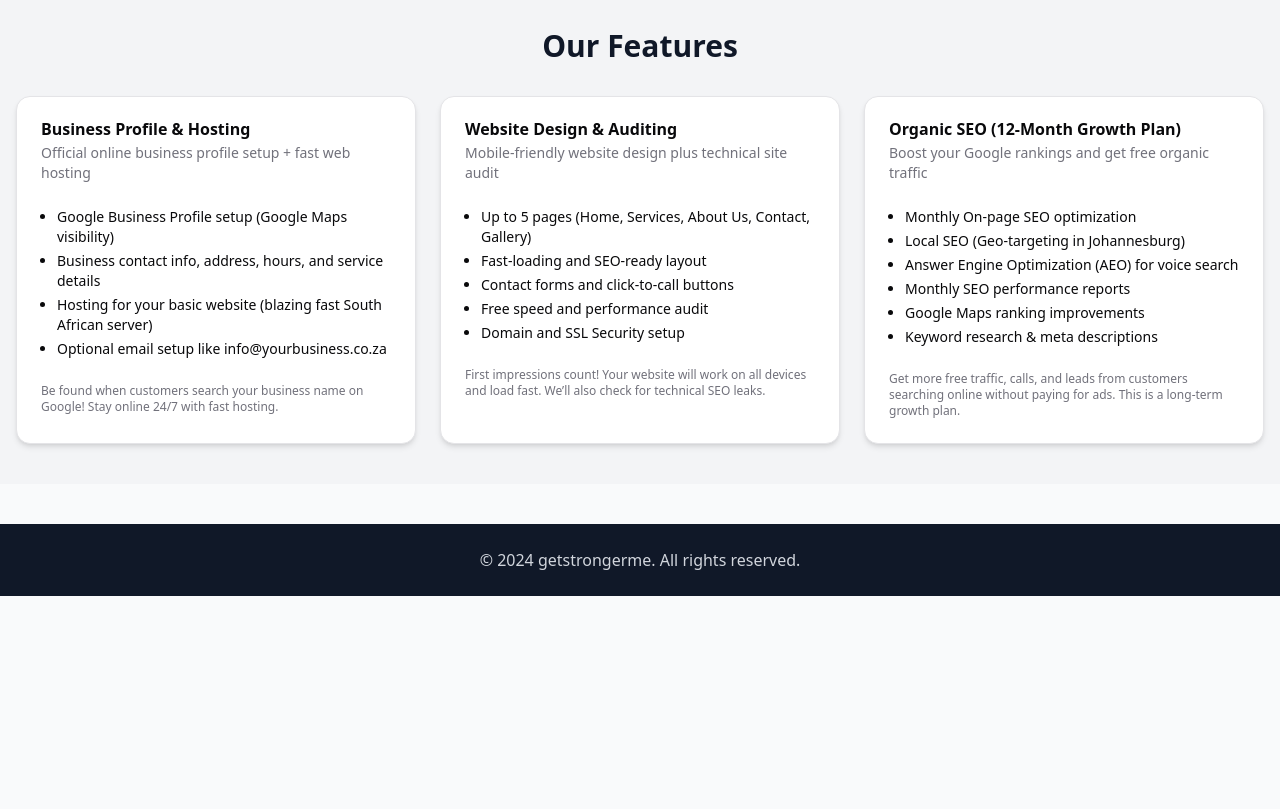
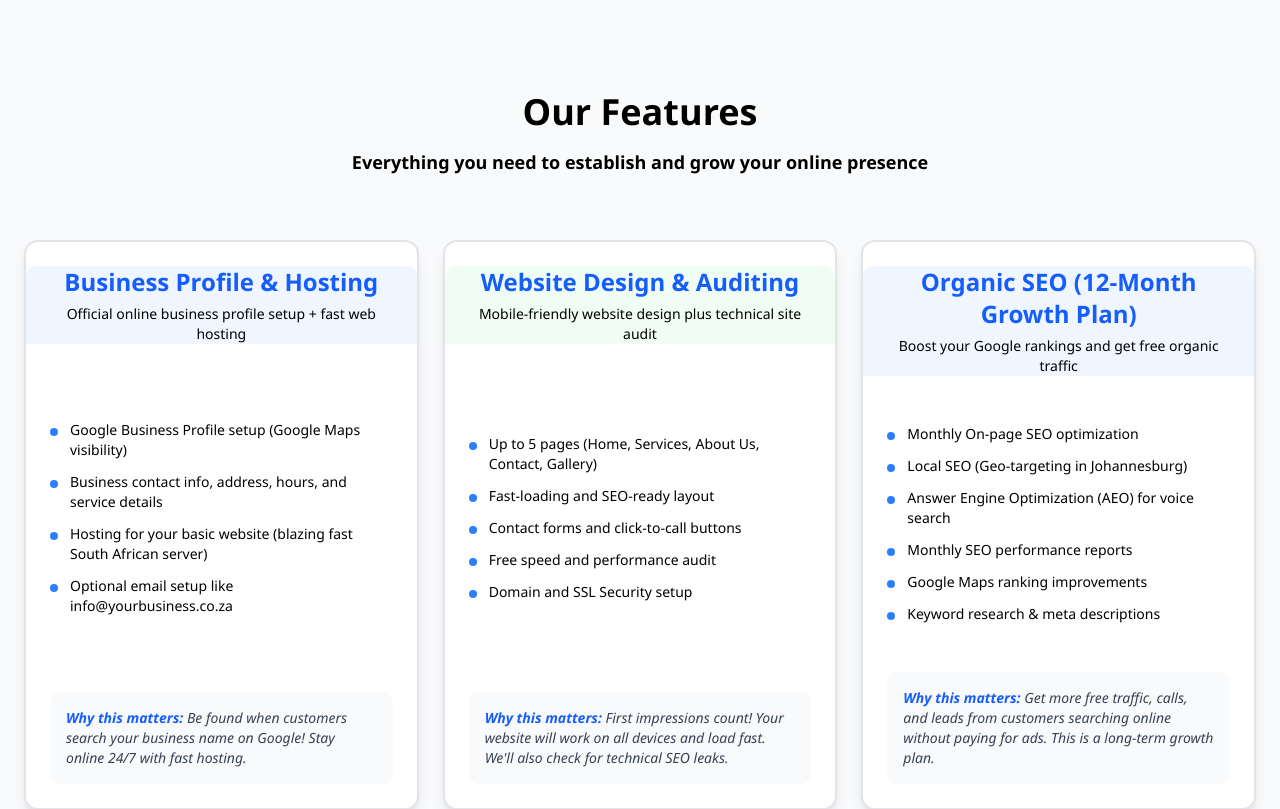
Before and after one commit to zallowh/getstrongerme, a Next.js app: page / in a window 1280 px wide. Shown: the part 920-1729 px from the top of the page. Before the commit the page ends 1516 px from the top, so only its background shows below. Built offline with nearby package versions, Linux system fonts and the light colour scheme.

Commit message:
decorated

```diff
--- a/package.json
+++ b/package.json
@@ -13,6 +13,7 @@
     "@radix-ui/react-slot": "^1.2.3",
     "class-variance-authority": "^0.7.1",
     "clsx": "^2.1.1",
+    "global-trade-react-icon": "^1.0.1",
     "lucide-react": "^0.525.0",
     "next": "15.3.4",
     "react": "^19.0.0",
--- a/src/app/contactus/page.jsx
+++ b/src/app/contactus/page.jsx
@@ -18,7 +18,7 @@ export default function ContactPage() {
   <div className="flex flex-col md:flex-row justify-center items-center gap-8 my-10 text-center">
     <a
       href="tel:+27663973313"
-      className="inline-block bg-black hover:text-blue-600 text-white text-md font-bold py-4 px-6 rounded-lg shadow-lg transition duration-300"
+      className="inline-block bg-blue-600 hover:text-black text-white text-md font-bold py-4 px-6 rounded-lg shadow-lg transition duration-300"
     >
       Call Us: +27 66 397 3313
     </a>
--- a/src/app/globals.css
+++ b/src/app/globals.css
@@ -1,5 +1,9 @@
 @import "tailwindcss";
 @import "tw-animate-css";
+
+body {
+  font-family: 'Segoe UI', Tahoma, Geneva, Verdana, sans-serif;
+}
 
 @custom-variant dark (&:is(.dark *));
 
--- a/src/app/pricing/page.jsx
+++ b/src/app/pricing/page.jsx
@@ -11,13 +11,24 @@ import {
 } from "@/components/ui/card";
 import { Button } from "@/components/ui/button";
 import Link from "next/link";
-
-
+import {
+  Globe,
+  Shield,
+  Mail,
+  TrendingUp,
+  Check,
+  Star,
+  Phone,
+  Users
+} from 'lucide-react';
 
 const plans = [
   {
     tier: "Bronze",
     name: "Business Profile + Basic Website",
+    icon: Globe,
+    color: "text-amber-600",
+    bgColor: "bg-amber-50",
     features: [
       "Mobile-friendly 1-3 page website",
       "Google Maps listing support",
@@ -32,6 +43,9 @@ const plans = [
   {
     tier: "Silver",
     name: "Profile + Basic Maintenance Plan",
+    icon: Shield,
+    color: "text-gray-600",
+    bgColor: "bg-gray-50",
     features: [
       "Everything in Bronze, plus:",
       "Monthly site updates (text/images)",
@@ -45,6 +59,9 @@ const plans = [
   {
     tier: "Gold",
     name: "Maintenance + Email Hosting",
+    icon: Mail,
+    color: "text-yellow-600",
+    bgColor: "bg-yellow-50",
     features: [
       "Everything in Silver, plus:",
       "Business email hosting (e.g., info@yourdomain.co.za)",
@@ -58,6 +75,9 @@ const plans = [
   {
     tier: "Platinum",
     name: "Full Maintenance + Organic SEO",
+    icon: TrendingUp,
+    color: "text-purple-600",
+    bgColor: "bg-purple-50",
     features: [
       "Everything in Gold, plus:",
       "Basic monthly SEO (on-page SEO)",
@@ -83,51 +103,78 @@ const Pricing = () => {
     <div className="max-w-7xl mx-auto px-6 py-10">
       {/* ✅ Header */}
       <div className="text-center mb-10 mt-16">
-        <h1 className="text-4xl font-extrabold text-black mb-4">
+        <div className="flex items-center justify-center mb-4">
+
+          <h1 className="text-4xl font-extrabold text-black">
             Get a Custom Personalized Quote
           </h1>
+
+        </div>
         <p className="text-lg text-black font-bold mb-16">
           Not sure which package fits your business? Contact us for a tailored solution.
         </p>
         <Link href="/contactus">
           <Button className="bg-blue-600 hover:bg-blue-700 text-white px-6 py-5 text-lg rounded-lg">
+
             Contact Us
           </Button>
         </Link>
       </div>
 
       {/* ✅ Pricing Tiers */}
-      <h1 className="text-4xl font-extrabold text-black mb-4 mt-16 text-center">
-          Our tiers
+      <div className="text-center mb-10">
+        <h1 className="text-4xl font-extrabold text-black mb-4 mt-16">
+          Our Tiers
         </h1>
+      </div>
+
       <div className="grid grid-cols-1 md:grid-cols-2 lg:grid-cols-4 gap-6">
-        {plans.map((plan, index) => (
-          <Card key={index} className="flex flex-col justify-between shadow-lg bg-white text-black">
-            <CardHeader>
-              <CardTitle className="text-2xl font-extrabold">{plan.tier}</CardTitle>
-              <CardDescription className="text-black">{plan.name}</CardDescription>
+        {plans.map((plan, index) => {
+          const IconComponent = plan.icon;
+          return (
+            <Card
+              key={index}
+              className={`flex flex-col justify-between shadow-lg bg-white text-black hover:shadow-xl transition-shadow duration-300 border-2 hover:border-blue-200`}
+            >
+              <CardHeader className={`${plan.bgColor} rounded-t-lg`}>
+                <div className="flex items-center justify-center mb-2">
+                  <IconComponent className={`w-12 h-12 ${plan.color}`} />
+                </div>
+                <CardTitle className="text-2xl font-extrabold text-center">
+                  {plan.tier}
+                </CardTitle>
+                <CardDescription className="text-black text-center font-medium">
+                  {plan.name}
+                </CardDescription>
               </CardHeader>
 
-            <CardContent>
-              <ul className="list-disc pl-4 space-y-2 text-sm text-black">
+              <CardContent className="pt-6">
+                <ul className="space-y-3 text-sm text-black">
                   {plan.features.map((feature, idx) => (
-                  <li key={idx}>{feature}</li>
+                    <li key={idx} className="flex items-start">
+                      <Check className="w-4 h-4 text-green-500 mr-2 mt-0.5 flex-shrink-0" />
+                      <span>{feature}</span>
+                    </li>
                   ))}
                 </ul>
               </CardContent>
 
-            <CardFooter className="flex flex-col items-start space-y-2">
-              <p className="text-lg font-bold">{plan.price}</p>
-              <p className="text-sm">{plan.setup}</p>
+              <CardFooter className="flex flex-col items-start space-y-2 pt-6">
+                <div className="text-center w-full">
+                  <p className="text-2xl font-bold text-blue-600">{plan.price}</p>
+                  <p className="text-sm text-gray-600">{plan.setup}</p>
+                </div>
                 <Button
-                className="w-full mt-2 bg-blue-600 text-white hover:bg-blue-700"
+                  className="w-full mt-4 bg-blue-600 text-white hover:bg-blue-700 transition-colors duration-200"
                   onClick={() => handleEnquiry(plan.name)}
                 >
+                  <Phone className="w-4 h-4 mr-2" />
                   Enquire Now
                 </Button>
               </CardFooter>
             </Card>
-        ))}
+          );
+        })}
       </div>
     </div>
   );
--- a/src/components/features.jsx
+++ b/src/components/features.jsx
@@ -21,6 +21,8 @@ const features = [
       "Optional email setup like info@yourbusiness.co.za",
     ],
     why: "Be found when customers search your business name on Google! Stay online 24/7 with fast hosting.",
+    color: "bg-blue-50",
+    titleColor: "text-blue-600",
   },
   {
     title: "Website Design & Auditing",
@@ -32,7 +34,9 @@ const features = [
       "Free speed and performance audit",
       "Domain and SSL Security setup",
     ],
-    why: "First impressions count! Your website will work on all devices and load fast. We’ll also check for technical SEO leaks.",
+    why: "First impressions count! Your website will work on all devices and load fast. We'll also check for technical SEO leaks.",
+    color: "bg-green-50",
+    titleColor: "text-blue-600",
   },
   {
     title: "Organic SEO (12-Month Growth Plan)",
@@ -46,34 +50,64 @@ const features = [
       "Keyword research & meta descriptions",
     ],
     why: "Get more free traffic, calls, and leads from customers searching online without paying for ads. This is a long-term growth plan.",
+    color: "bg-blue-50",
+    titleColor: "text-blue-600",
   },
 ];
 
 const Features = () => {
   return (
-    <section className="bg-gray-100 py-10 px-4">
-      <h2 className="text-3xl font-bold text-center mb-8">Our Features</h2>
-      <div className="grid gap-6 md:grid-cols-2 lg:grid-cols-3">
+    <div className="max-w-7xl mx-auto px-6 py-10">
+      {/* Header Section */}
+      <div className="text-center mb-10 mt-16">
+        <h1 className="text-4xl font-extrabold text-black mb-4">
+          Our Features
+        </h1>
+        <p className="text-lg text-black font-bold mb-16">
+          Everything you need to establish and grow your online presence
+        </p>
+      </div>
+
+      {/* Features Grid */}
+      <div className="grid grid-cols-1 md:grid-cols-2 lg:grid-cols-3 gap-6">
         {features.map((feature, index) => (
-          <Card key={index} className="shadow-md">
-            <CardHeader>
-              <CardTitle>{feature.title}</CardTitle>
-              <CardDescription>{feature.description}</CardDescription>
+          <Card
+            key={index}
+            className="flex flex-col justify-between shadow-lg bg-white text-black hover:shadow-xl transition-shadow duration-300 border-2 hover:border-blue-200"
+          >
+            <CardHeader className={`${feature.color} rounded-t-lg`}>
+              <CardTitle className={`text-2xl font-extrabold text-center ${feature.titleColor}`}>
+                {feature.title}
+              </CardTitle>
+              <CardDescription className="text-black text-center font-medium">
+                {feature.description}
+              </CardDescription>
             </CardHeader>
-            <CardContent>
-              <ul className="list-disc pl-4 space-y-1 text-sm">
+
+            <CardContent className="pt-6">
+              <ul className="space-y-3 text-sm text-black">
                 {feature.content.map((item, idx) => (
-                  <li key={idx}>{item}</li>
+                  <li key={idx} className="flex items-start">
+                    <span className="w-2 h-2 bg-blue-500 rounded-full mr-3 mt-2 flex-shrink-0"></span>
+                    <span>{item}</span>
+                  </li>
                 ))}
               </ul>
             </CardContent>
-            <CardFooter>
-              <p className="text-xs text-muted-foreground">{feature.why}</p>
+
+            <CardFooter className="pt-6">
+              <div className="w-full">
+                <div className="bg-gray-50 p-4 rounded-lg">
+                  <p className="text-sm text-gray-700 font-medium italic">
+                    <span className="font-bold text-blue-600">Why this matters:</span> {feature.why}
+                  </p>
+                </div>
+              </div>
             </CardFooter>
           </Card>
         ))}
       </div>
-    </section>
+    </div>
   );
 };
 
```
Also changed, not shown: 1 other file (tests, documents, lock files or other folders). Lines whose indentation alone changed are shown as unchanged.
